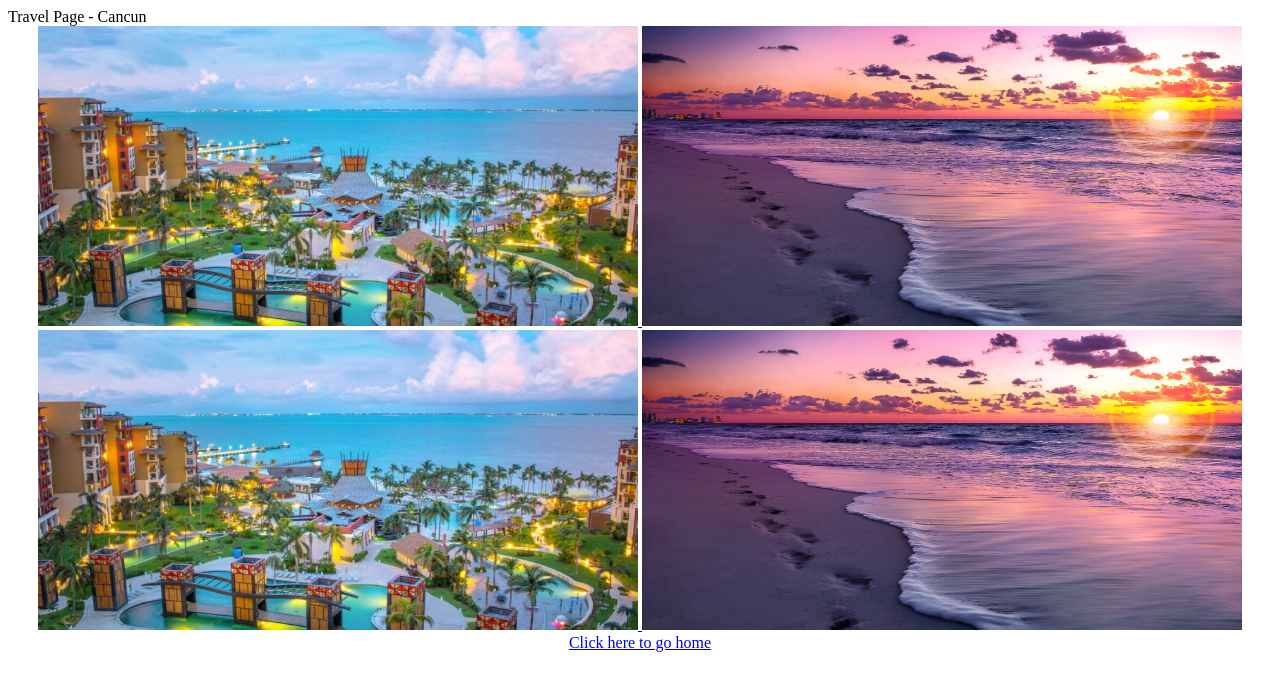
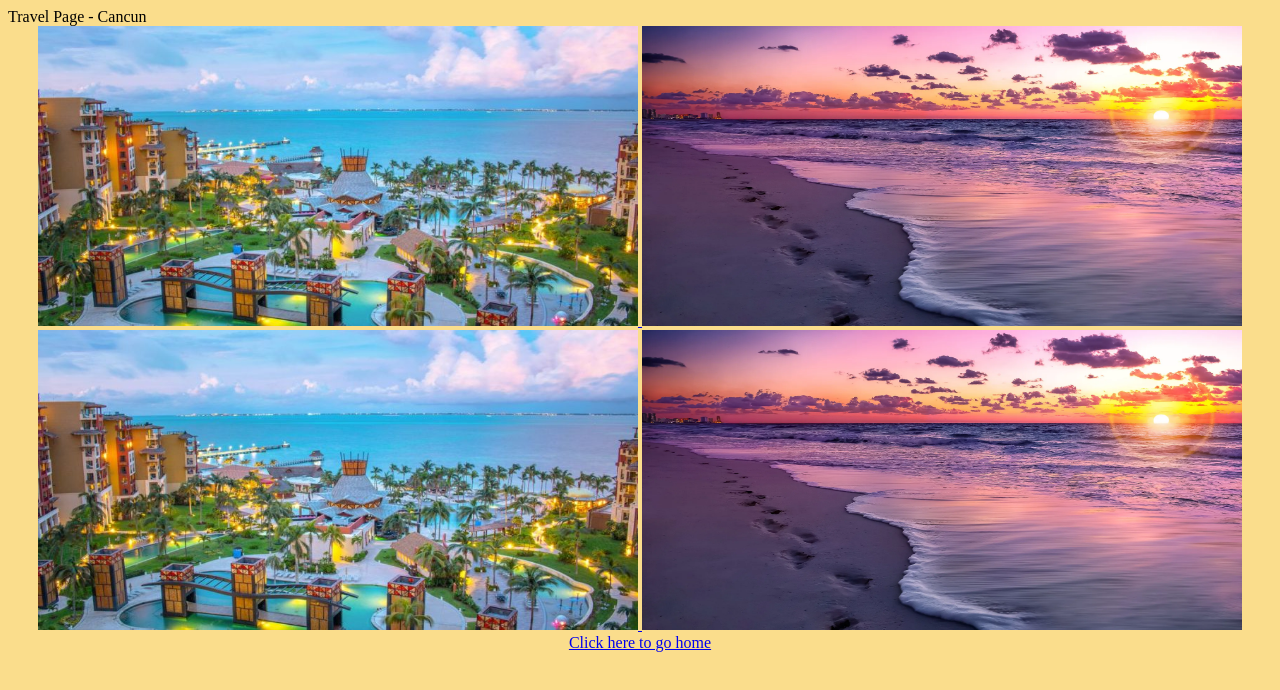
Before and after one commit to allisonpr/allisonpr.github.io, a plain HTML site: page travel.html in a window 1280 px wide. Drawn offline with Linux system fonts and the light colour scheme.

Commit message:
Update travel.html

```diff
--- a/travel.html
+++ b/travel.html
@@ -3,7 +3,7 @@
     <tittle> Travel Page - Cancun </tittle>
     <style>
       body {
-        backgroumd-color: #fadd8c;
+        background-color: #fadd8c;
       }
     </style>
   </head>
```
